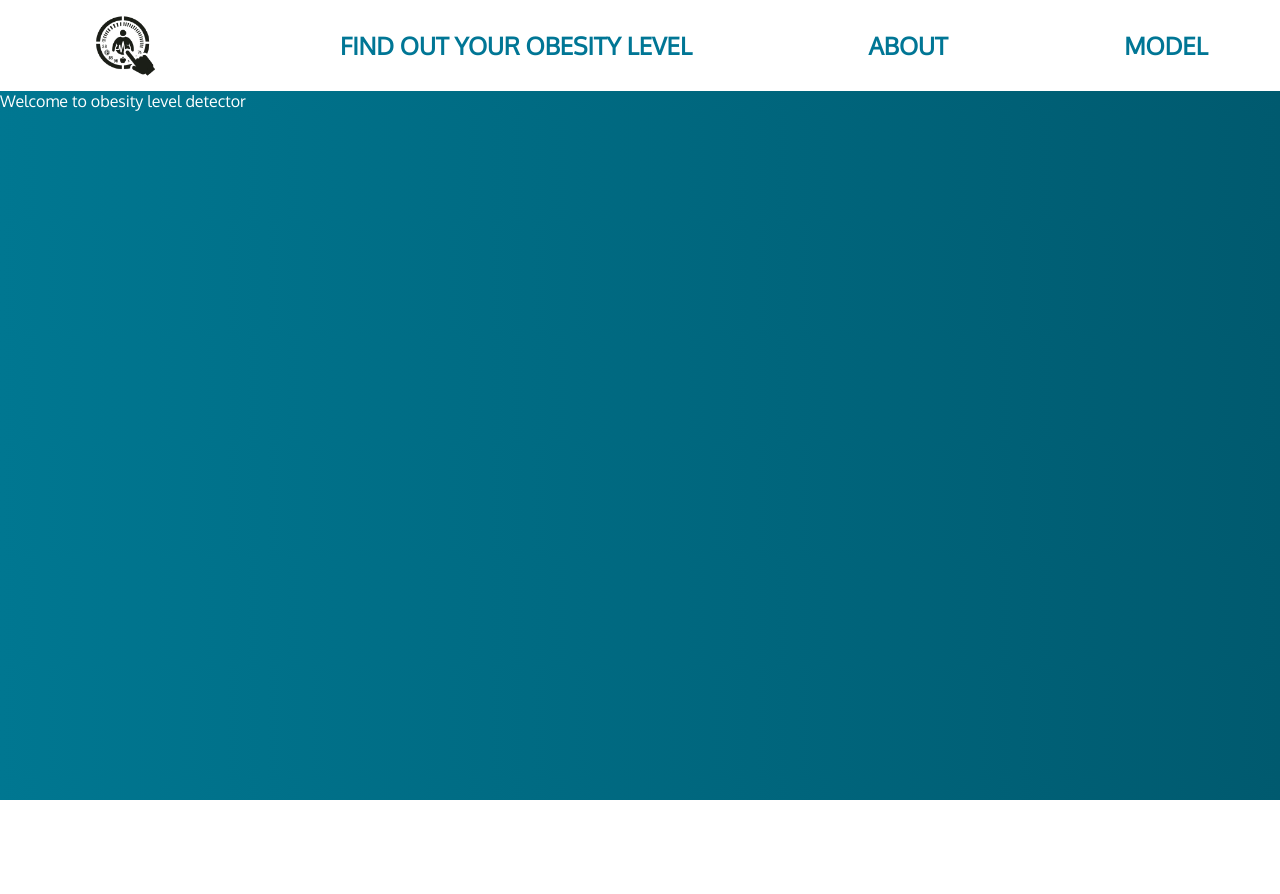
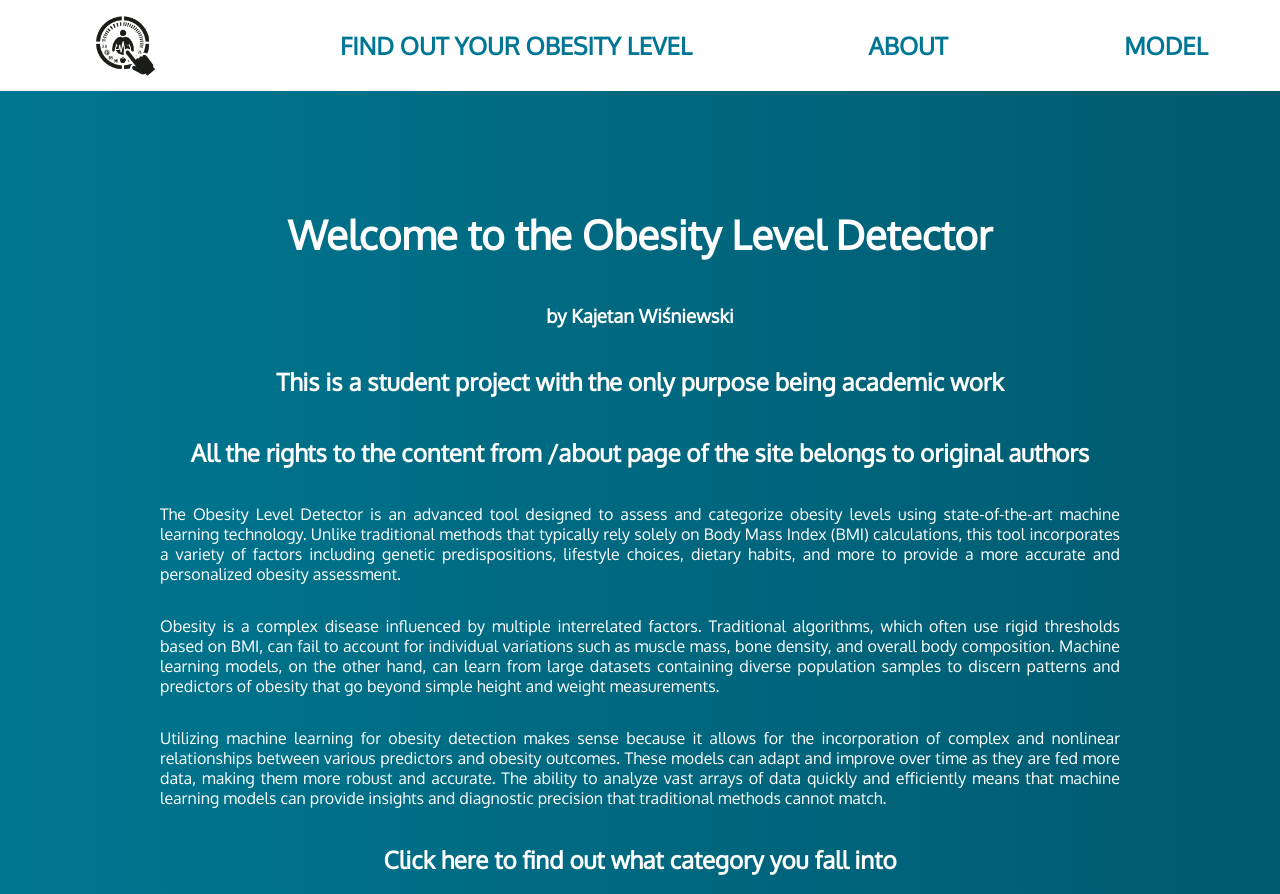
Before and after one commit to KajtekWisniewski/mlObesityLevelsApp, a Next.js app in the folder frontend/: page / in a window 1280 px wide. Before the commit the page ends 800 px from the top, so only its background shows below. Built offline with nearby package versions, Linux system fonts and the light colour scheme.

Commit message:
simple front page

```diff
--- a/frontend/src/app/generalStyles.module.scss
+++ b/frontend/src/app/generalStyles.module.scss
@@ -26,3 +26,40 @@
   justify-content: center;
   align-items: center;
 }
+
+.homePage {
+  display: flex;
+  justify-content: center;
+  width: 100%;
+}
+
+.homePageContent {
+  display: flex;
+  flex-direction: column;
+  align-items: center;
+  width: 75%;
+  text-align: justify;
+}
+
+.linkStyle {
+  color: inherit;
+  text-decoration: none;
+  display: flex;
+  align-items: center;
+  flex-direction: row;
+  gap: 1em;
+}
+
+.header {
+  display: flex;
+  flex-direction: column;
+  align-items: center;
+}
+
+.content {
+  width: 100%;
+}
+
+.header > h1 {
+  font-size: 2.5em;
+}
--- a/frontend/src/app/model/page.js
+++ b/frontend/src/app/model/page.js
@@ -12,7 +12,14 @@ export default function ModelPage() {
             &nbsp;kaggle.
           </a>
         </p>
-        <p>Strona poza dokumentacją jest w jęzku angielskim.</p>
+        <p>Strona poza dokumentacją jest w języku angielskim.</p>
+        <pre>
+          <code>
+            {`function test() {
+          console.log("Hello, world!");
+        }`}
+          </code>
+        </pre>
       </div>
       <div className={styles.straightLine}></div>
     </div>
--- a/frontend/src/app/page.js
+++ b/frontend/src/app/page.js
@@ -1,9 +1,57 @@
 import Image from 'next/image';
+import Link from 'next/link';
+import styles from './generalStyles.module.scss';
 
 export default function Home() {
   return (
-    <>
-      <div className="">Welcome to obesity level detector</div>
-    </>
+    <div className={styles.content}>
+      <div className={styles.homePage}>
+        <div className={styles.homePageContent}>
+          <div className={styles.header}>
+            <h1>Welcome to the Obesity Level Detector</h1>
+            <h3>by Kajetan Wiśniewski</h3>
+            <h2>This is a student project with the only purpose being academic work</h2>
+            <Link
+              className={styles.linkStyle}
+              href={`https://my.clevelandclinic.org/health/diseases/21989-class-iii-obesity-formerly-known-as-morbid-obesity`}
+            >
+              <h2>
+                All the rights to the content from /about page of the site belongs to
+                original authors
+              </h2>
+            </Link>
+          </div>
+          <p>
+            The Obesity Level Detector is an advanced tool designed to assess and
+            categorize obesity levels using state-of-the-art machine learning
+            technology. Unlike traditional methods that typically rely solely on Body
+            Mass Index (BMI) calculations, this tool incorporates a variety of factors
+            including genetic predispositions, lifestyle choices, dietary habits, and
+            more to provide a more accurate and personalized obesity assessment.
+          </p>
+          <p>
+            Obesity is a complex disease influenced by multiple interrelated factors.
+            Traditional algorithms, which often use rigid thresholds based on BMI, can
+            fail to account for individual variations such as muscle mass, bone density,
+            and overall body composition. Machine learning models, on the other hand,
+            can learn from large datasets containing diverse population samples to
+            discern patterns and predictors of obesity that go beyond simple height and
+            weight measurements.
+          </p>
+          <p>
+            Utilizing machine learning for obesity detection makes sense because it
+            allows for the incorporation of complex and nonlinear relationships between
+            various predictors and obesity outcomes. These models can adapt and improve
+            over time as they are fed more data, making them more robust and accurate.
+            The ability to analyze vast arrays of data quickly and efficiently means
+            that machine learning models can provide insights and diagnostic precision
+            that traditional methods cannot match.
+          </p>
+          <Link className={styles.linkStyle} href={`/evaluate/`}>
+            <h2>Click here to find out what category you fall into</h2>
+          </Link>
+        </div>
+      </div>
+    </div>
   );
 }
```
